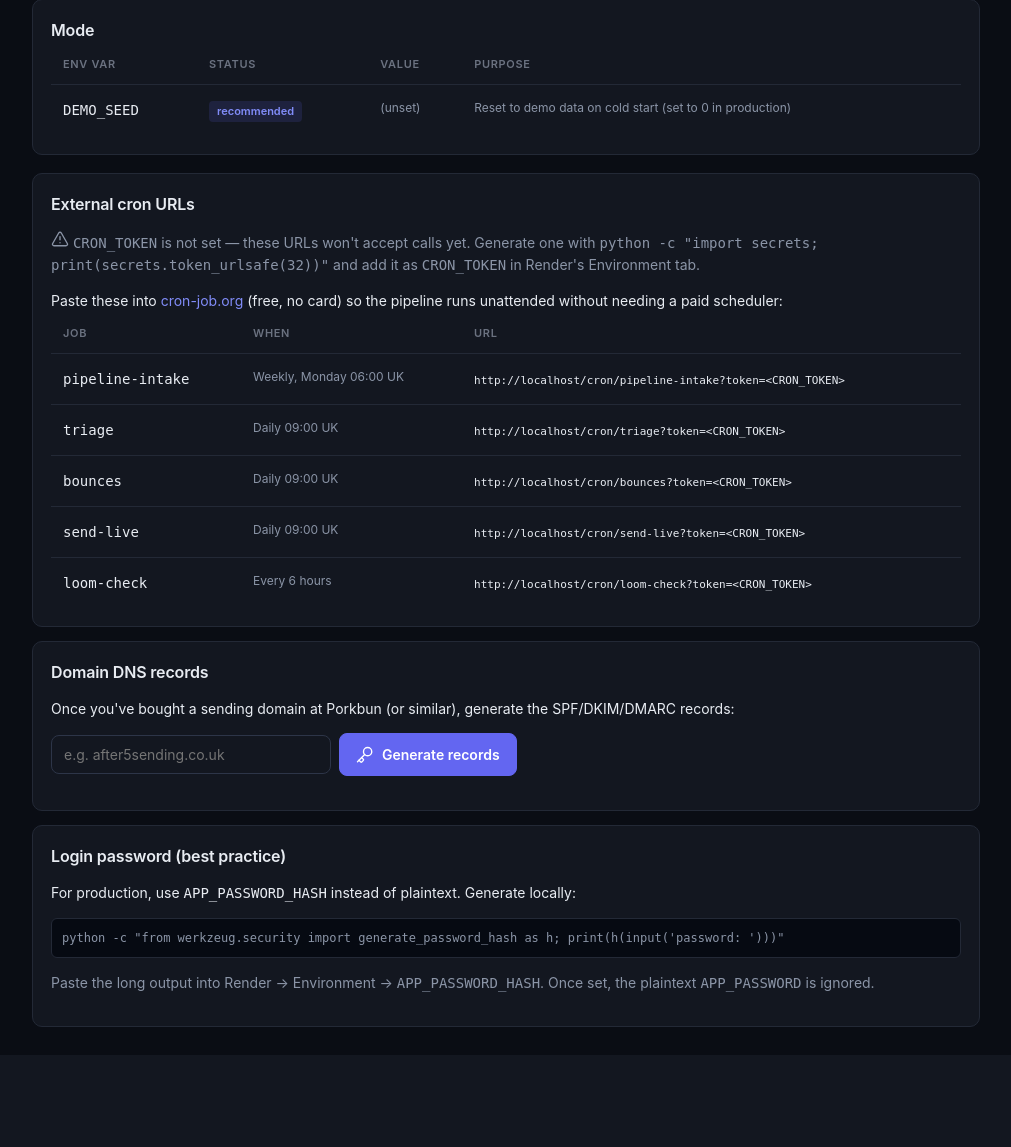
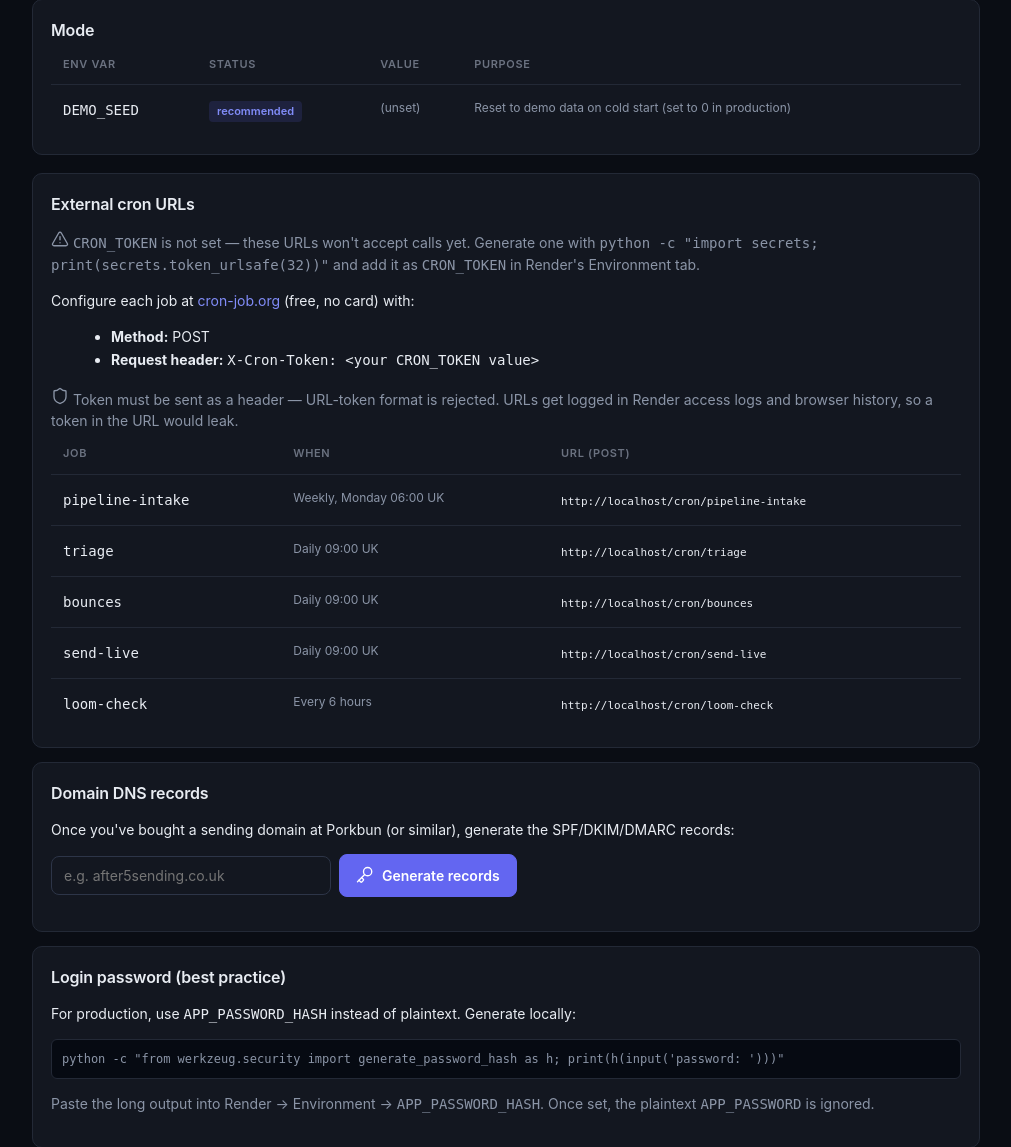
Before and after one commit to rishavrishu86-dotcom/after5-pipeline, a Flask app: page /setup in a window 1280 px wide. Shown: the part 1280-2427 px from the top of the page, without its empty margins (264-1275 px from the left). Before the commit the page ends 2307 px from the top, so only its background shows below. Run offline with Flask 3, Linux system fonts and the light colour scheme; the visitor is signed in with stand-in values (Sample User, id 1); data that the repository does not hold is empty; parts of the project's set-up code (start-up, migrations or seed data) failed here and were passed over; some libraries are stand-ins or nearby versions.

Commit message:
Three follow-up security fixes from review #2
1. Boot guard — app refuses to start if APP_PASSWORD is empty or any
   well-known default ('change-me', 'changeme', 'password', 'admin')
   AND APP_PASSWORD_HASH is unset. Raises RuntimeError with clear msg
   pointing at /setup.

2. login.html no longer loads lucide@latest from CDN — pinned to
   0.469.0 with crossorigin (same as authenticated pages). Was a
   supply-chain risk on the unauthenticated login page.

3. /cron/<name> hardened:
   - POST-only (GET returns 405) — was accepting GET, which leaks
     token via Render access logs / browser history / Referer
   - Token-in-URL rejected; X-Cron-Token header or POST body only
   - secrets.compare_digest for timing-safe compare
   - flask-limiter 30/min rate limit (verified: 30 403s then 429s)
   - Failures no longer write to audit_log (rate limit + access log
     are sufficient; prevents unbounded growth under guessing attack)
   - setup.html updated to show new header-based config for cron-job.org

```diff
--- a/after5/webapp/app.py
+++ b/after5/webapp/app.py
@@ -90,7 +90,26 @@ def login_required(fn):
     return wrapper
 
 
+def _refuse_insecure_boot() -> None:
+    """Refuse to start with no password or the publicly-known default.
+
+    Falls back to a clear error rather than silently accepting `change-me`
+    or empty, which would put a public Render URL behind no real auth.
+    """
+    if os.environ.get("APP_PASSWORD_HASH", "").strip():
+        return  # hash overrides plaintext; no plaintext check needed
+    pw = (config.APP_PASSWORD or "").strip()
+    if not pw or pw.lower() in ("change-me", "changeme", "password", "admin"):
+        raise RuntimeError(
+            "INSECURE BOOT REFUSED — APP_PASSWORD is empty or the known "
+            "default. Set APP_PASSWORD to a strong value, or set "
+            "APP_PASSWORD_HASH (from werkzeug.security.generate_password_hash) "
+            "in your environment. See /setup in the dashboard for guidance."
+        )
+
+
 def create_app() -> Flask:
+    _refuse_insecure_boot()
     app = Flask(__name__)
     app.secret_key = _secret_key()
     app.config.update(
@@ -183,7 +202,7 @@ def create_app() -> Flask:
 
     # Routes module attaches the rest, gated by login_required.
     routes.register(app, login_required)
-    jobs.register(app, login_required, csrf=csrf)
+    jobs.register(app, login_required, csrf=csrf, limiter=limiter)
     return app
 
 
--- a/after5/webapp/templates/login.html
+++ b/after5/webapp/templates/login.html
@@ -4,7 +4,8 @@
 <meta charset="utf-8"><title>Sign in · after5</title>
 <meta name="viewport" content="width=device-width,initial-scale=1">
 <link rel="stylesheet" href="{{ url_for('static', filename='style.css') }}">
-<script src="https://unpkg.com/lucide@latest"></script>
+<script src="https://unpkg.com/lucide@0.469.0/dist/umd/lucide.min.js"
+        crossorigin="anonymous"></script>
 </head>
 <body class="auth">
 <form method="post" class="auth-card">
--- a/after5/webapp/templates/setup.html
+++ b/after5/webapp/templates/setup.html
@@ -43,16 +43,26 @@
       and add it as <code>CRON_TOKEN</code> in Render's Environment tab.
     </p>
   {% endif %}
-  <p>Paste these into <a href="https://cron-job.org/en/" target="_blank">cron-job.org</a> (free, no card) so the pipeline runs unattended without needing a paid scheduler:</p>
+  <p>Configure each job at <a href="https://cron-job.org/en/" target="_blank">cron-job.org</a> (free, no card) with:</p>
+  <ul style="margin-left:20px;line-height:1.7">
+    <li><b>Method:</b> POST</li>
+    <li><b>Request header:</b> <code>X-Cron-Token: &lt;your CRON_TOKEN value&gt;</code></li>
+  </ul>
+  <p class="muted">
+    <i data-lucide="shield"></i>
+    Token must be sent as a header — URL-token format is rejected. URLs get
+    logged in Render access logs and browser history, so a token in the URL
+    would leak.
+  </p>
   <table>
-    <thead><tr><th>Job</th><th>When</th><th>URL</th></tr></thead>
+    <thead><tr><th>Job</th><th>When</th><th>URL (POST)</th></tr></thead>
     <tbody>
       {% for c in cron_jobs %}
       <tr>
         <td><code>{{ c.name }}</code></td>
         <td><small>{{ c.when }}</small></td>
         <td>
-          <code style="font-size:11px;word-break:break-all">{{ host }}/cron/{{ c.name }}?token=&lt;CRON_TOKEN&gt;</code>
+          <code style="font-size:11px;word-break:break-all">{{ host }}/cron/{{ c.name }}</code>
         </td>
       </tr>
       {% endfor %}
```
Also changed, not shown: after5/webapp/jobs.py (+27 -14 lines).
